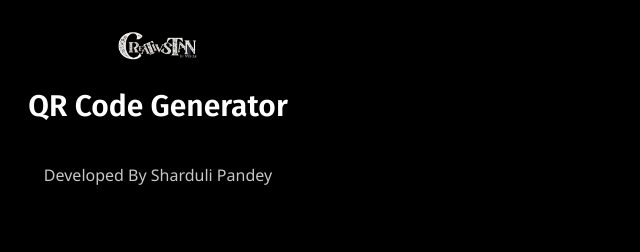
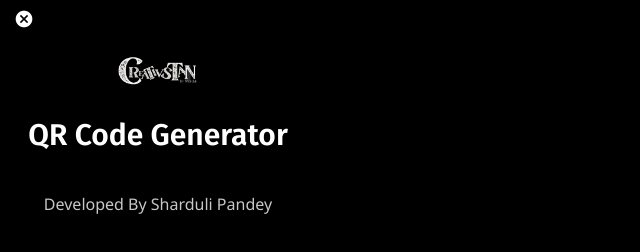
Before and after one commit to sharduli8090/QR-Code-Generator-Chrome-Extension, a browser extension: page index.html in a window 1280 px wide. Both pictures are taken after typing "Sample" into the empty fields and a click on the button "Submit". Shown: the whole page, without its empty margins (0-640 px from the left). Drawn offline with Linux system fonts and the light colour scheme; no server answers.

Commit message:
Cancel Button Created

```diff
--- a/index.css
+++ b/index.css
@@ -44,8 +44,10 @@ body {
   margin-top: 20px;
 }
 
-#downloader {
+#downloader,a{
   text-decoration: none;
+  cursor: pointer;
+
 }
 
 .btns {
@@ -67,6 +69,8 @@ body {
 
 #downloadBtn {
   display: none;
+  justify-content: center;
+  align-items: center;
 }
 
 #developer {
@@ -74,3 +78,14 @@ body {
   font-family: "Segoe UI", Tahoma, Geneva, Verdana, sans-serif;
   margin-top: 20px;
 }
+
+#cancel{
+    display: none;
+    background-color: #38b6ff00;
+    border: none;
+    outline: none;
+}
+#cancel:hover{
+    cursor: pointer;
+    color: red;
+}
--- a/index.html
+++ b/index.html
@@ -5,12 +5,16 @@
     <meta http-equiv="X-UA-Compatible" content="IE=edge">
     <meta name="viewport" content="width=device-width, initial-scale=1.0">
     <link rel="stylesheet" href="index.css">
+    <link href="https://fonts.googleapis.com/icon?family=Material+Icons" rel="stylesheet">
     <link href="https://fonts.googleapis.com/css2?family=Fira+Sans:wght@600&display=swap" rel="stylesheet">
 </head>
 <body>
+    <button id="cancel" onclick="cancel()">
+        <i class="material-icons" style="font-size:20px;color:white">cancel</i></button>
     <div id="flexBox">
 
-    <img src="logo.png" alt="logo" id="imgLogo">
+        <a href="https://www.linkedin.com/in/shardulipandey/" target="_blank">
+    <img src="logo.png" alt="logo" id="imgLogo"></a>
 
     <div id="head">QR Code Generator</div>
 
@@ -21,10 +25,11 @@
     <div id="main"></div>
 
     <a id="downloader" target="_blank">
-        <button id="downloadBtn" class="btns">Open</button>
+        <button id="downloadBtn" class="btns" >Open&nbsp;<i class="material-icons">subdirectory_arrow_right</i></button>
     </a>
 
-    <div id="developer">Developed By Sharduli Pandey</div>
+    <a href="https://www.instagram.com/creativstan/" target="_blank" >
+    <div id="developer">Developed By Sharduli Pandey</div></a>
 
     </div>
 </body>
--- a/index.js
+++ b/index.js
@@ -1,11 +1,22 @@
 document.getElementById("btn").addEventListener("click", generate);
+document.getElementById("cancel").addEventListener("click", cancel);
 
+function cancel() {
+    document.getElementById('cancel').style.display = 'none';
+    document.getElementById('inputB').style.display = 'block';
+    document.getElementById('btn').style.display = 'block';
+    document.getElementById('downloadBtn').href = "";
+    document.getElementById('downloadBtn').style.display = 'none';
+    document.getElementById('main').innerHTML = " ";
+}
 
 function generate() {
     let url = document.getElementById('inputB').value;
     document.getElementById('inputB').value = "";
     document.getElementById('inputB').style.display = 'none';
     document.getElementById('btn').style.display = 'none';
+    document.getElementById('cancel').style.display = 'block';
+
 
     let arr = url.split("");
     for (let i = 0; i < arr.length; i++) {
@@ -35,9 +46,11 @@ function generate() {
             temp = JSON.parse(this.responseText);
             console.log(temp.url);
             let img = document.createElement('img');
+            img.id = 'qrCode';
             img.src = temp.url;
             document.getElementById('main').appendChild(img);
             document.getElementById('downloader').href = temp.url;
+            document.getElementById('qrCode').style.display = 'block';
         }
     });
 
@@ -48,7 +61,7 @@ function generate() {
     xhr.send(data);
 
     setTimeout(function () {
-        document.getElementById('downloadBtn').style.display = 'block';
+        document.getElementById('downloadBtn').style.display = 'flex';
     }, 3000);
 
 }
```
